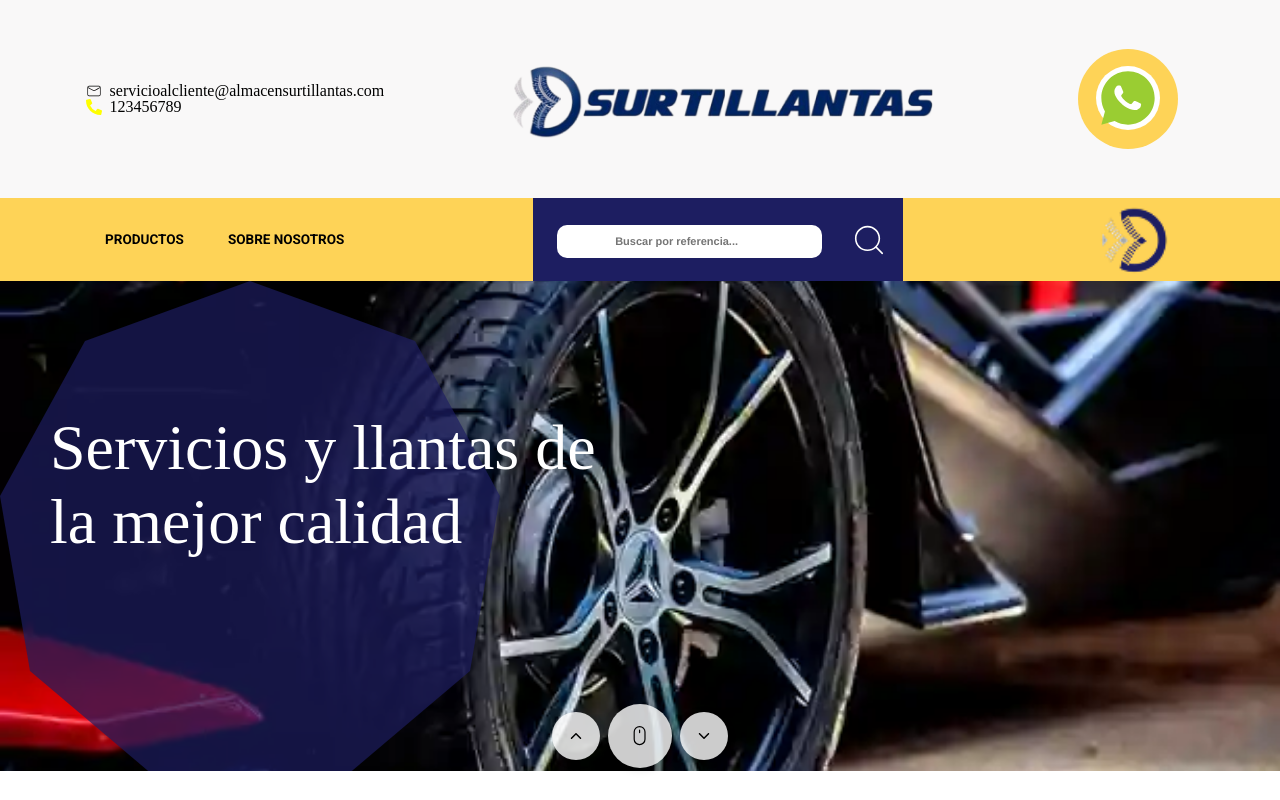
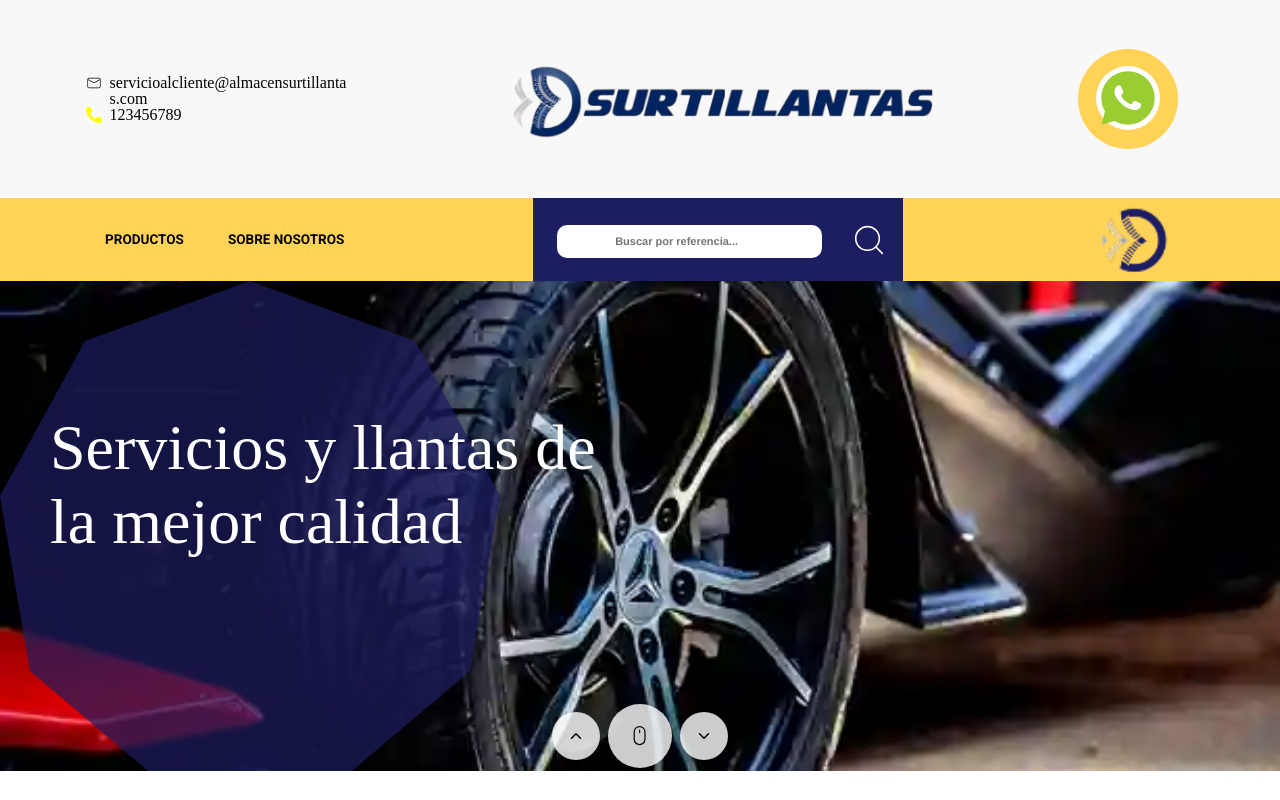
Before and after one commit to omaryesithvilladiegoc/surtillantas, a Next.js app: page / in a window 1280 px wide. Built offline with nearby package versions, Linux system fonts and the light colour scheme.

Commit message:
update a

```diff
--- a/src/components/compound/NavBar/compound/NavBarCompound/styles/NavBar.module.css
+++ b/src/components/compound/NavBar/compound/NavBarCompound/styles/NavBar.module.css
@@ -75,11 +75,13 @@ word-wrap: break-word;
     font-size: 1rem;
     font-weight: 700;
     text-decoration: none;
-    width: 60%;
+    width: 15rem;
 }
 
-.navItemMail {
+.navItemMail  a {
+    width: 80%;
 }
+
 
 .logoContainer {
     width: 30rem;
```
